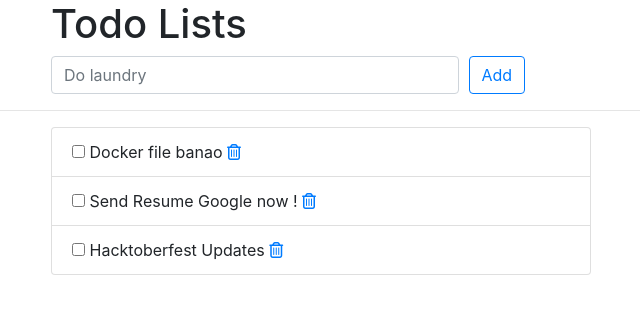
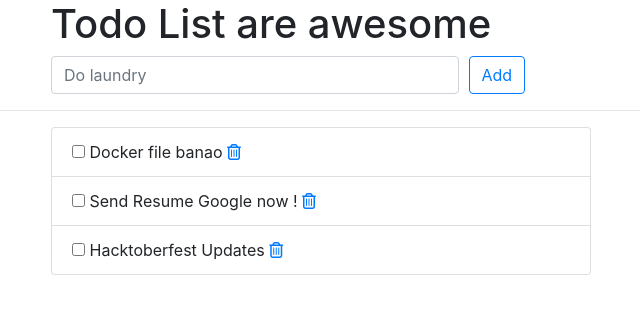
Before and after one commit to devopsbytanishka/django-cicd-todo-app, a Django app: page /todos/ in a window 1280 px wide. Shown: the top 314 px of the page, without its empty margins (224-864 px from the left). Run offline with Django 3.2, Linux system fonts and the light colour scheme; data comes from the database, SQL or seed files in the repository; some libraries are stand-ins or nearby versions.

Commit message:
Updatimg index.html

```diff
--- a/todos/templates/todos/index.html
+++ b/todos/templates/todos/index.html
@@ -12,7 +12,7 @@
     <div class="offset-md-2 col-lg-9">
       <div class="page-header">
         <h1>
-          Todo Lists
+          Todo List are awesome
         </h1>
       </div>
     </div>
```
